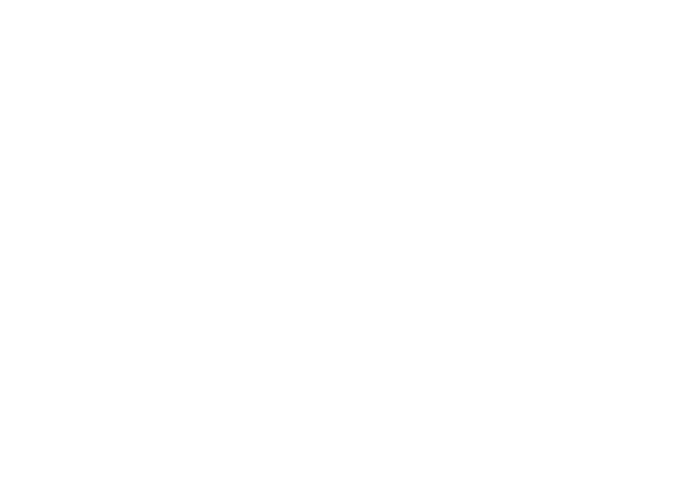
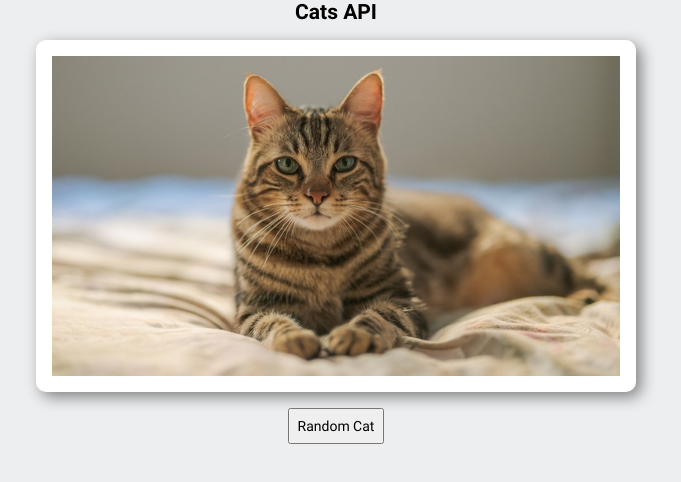
Before and after one commit to PavelAratin/marathonJavaScript, a website built with webpack: page src/index.html in a window 1280 px wide. Shown: the whole page, without its empty margins (304-985 px from the left). Built offline with nearby package versions, Linux system fonts and the light colour scheme.

Commit message:
генерация случайных картинок

```diff
--- a/src/index.html
+++ b/src/index.html
@@ -1,14 +1,23 @@
 <!DOCTYPE html>
 <html lang="en">
+
 <head>
   <meta charset="UTF-8">
   <meta http-equiv="X-UA-Compatible" content="IE=edge">
   <meta name="viewport" content="width=device-width, initial-scale=1.0">
   <link rel="icon" href="img/favicon.ico">
   <link rel="icon" href="img/icons8-webpack-128.png">
-  <title>Проекты на JS</title>
+  <title>Случайные коты!</title>
 </head>
+
 <body>
+  <div class="container">
+    <h2>Cats API</h2>
+    <div class="card">
+      <img class="img" src="img/cat-default.jpg" alt="Cat">
+    </div>
+    <button class="btn">Random Cat</button>
+  </div>
+</body>
 
-</body>
 </html>
--- a/src/index.js
+++ b/src/index.js
@@ -1,8 +1,12 @@
 import "@babel/polyfill";//импортируем полифилы
 import './index.html';//импорт для слежения за html
 import './index.scss';
+import { button } from "./modules/constans";
+import { fetchHandler } from "./modules/fetchHandler";
 
 
-window.addEventListener('DOMContentLoaded',function(){
-//стартовый код
+window.addEventListener('DOMContentLoaded', function () {
+  button.addEventListener('click', function () {
+    fetchHandler()
+  })
 })
--- /dev/null
+++ b/src/modules/constans.js
@@ -0,0 +1,3 @@
+export const button = document.querySelector('.btn');
+export const image = document.querySelector('.img');
+export const url = "https://picsum.photos/v2/list";
--- /dev/null
+++ b/src/modules/fetchHandler.js
@@ -0,0 +1,12 @@
+import { image, url } from "./constans";
+import { getRandomNum } from "./getRandomNum";
+
+export async function fetchHandler(){
+  try{
+    const response = await fetch(url)
+    const data = await response.json()
+    image.src = data[getRandomNum(data.length)].url
+  }catch(error){
+    console.log(error)
+  }
+}
--- /dev/null
+++ b/src/modules/getRandomNum.js
@@ -0,0 +1,3 @@
+export function getRandomNum(maxLenght){
+  return Math.floor(Math.random() * maxLenght)
+}
--- a/src/style/_style.scss
+++ b/src/style/_style.scss
@@ -7,4 +7,29 @@ body{
   font-family: 'Roboto',sans-serif;
   font-weight: 400;
   font-size: 14px;
+  background-color: #edeef0;
 }
+.container{
+  display: flex;
+  align-items: center;
+  justify-content: center;
+  flex-direction: column;
+}
+.card{
+  max-width: 600px;
+  padding: 16px;
+  background-color: #ffffff;
+  margin: 16px;
+  box-shadow: 5px 5px 15px grey;
+  border-radius: 10px;
+}
+.img{
+  display: block;
+  height: 100%;
+  width: 100%;
+}
+
+.btn{
+  padding: 8px;
+  cursor: pointer;
+}
```
Also changed, not shown: src/img/cat-default.jpg (added).
